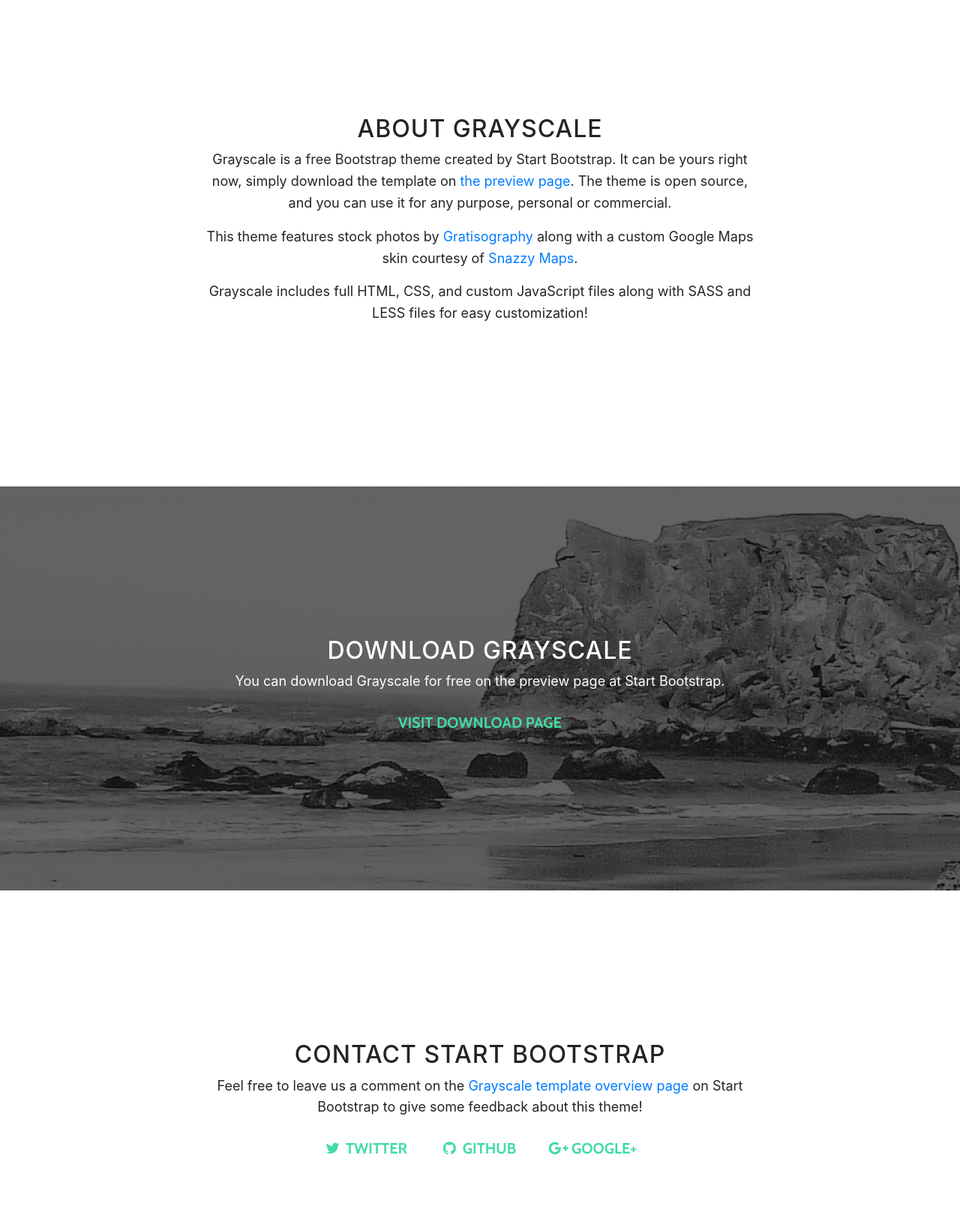
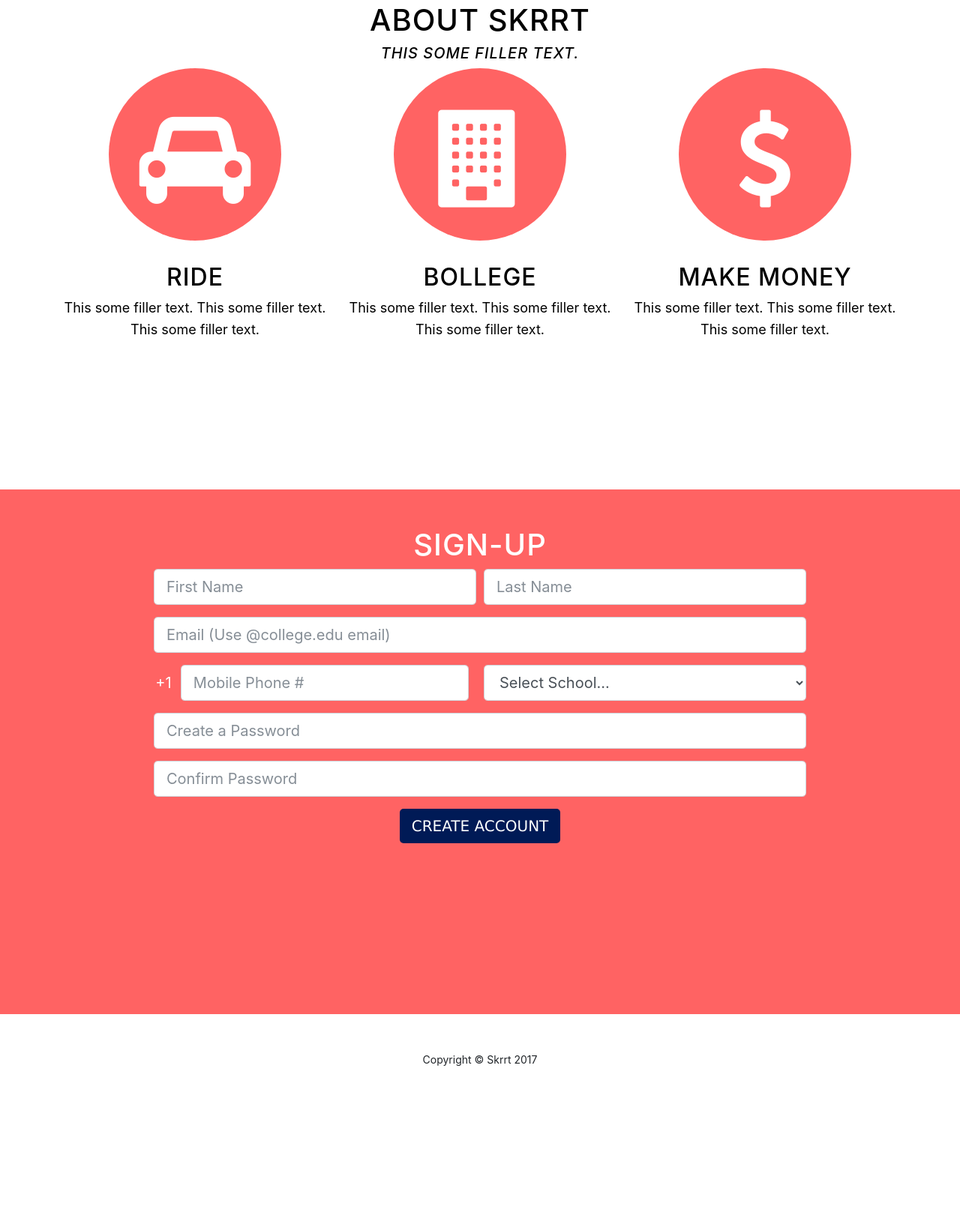
Before and after one commit to saiguy3/Coast, a website with bundled scripts: page index.html in a window 1280 px wide. Shown: the part 847-2480 px from the top of the page at 75% size. After the commit the page ends 2322 px from the top, so only its background shows below. Built offline with nearby package versions, Linux system fonts and the light colour scheme.

Commit message:
Landing Page
Designed landing page with about section and register section

```diff
--- a/css/grayscale.css
+++ b/css/grayscale.css
@@ -144,7 +144,7 @@
   padding-top: 150px;
   padding-bottom: 150px; }
 
-.download-section {
+.register-section {
   color: white;
   background: url("../img/downloads-bg.jpg") no-repeat center center scroll;
   background-color: black;
--- a/index.html
+++ b/index.html
@@ -5,10 +5,10 @@
 
     <meta charset="utf-8">
     <meta name="viewport" content="width=device-width, initial-scale=1, shrink-to-fit=no">
-    <meta name="description" content="">
-    <meta name="author" content="">
+    <meta name="description" content="A rideshare web service for college students.">
+    <meta name="author" content="Sai Atmakuri and Tanish Ambulkar">
 
-    <title>Grayscale - Start Bootstrap Theme</title>
+    <title>Skrrt</title>
 
     <!-- Bootstrap core CSS -->
     <link href="vendor/bootstrap/css/bootstrap.min.css" rel="stylesheet">
@@ -28,7 +28,7 @@
     <!-- Navigation -->
     <nav class="navbar navbar-expand-lg navbar-light fixed-top" id="mainNav">
       <div class="container">
-        <a class="navbar-brand js-scroll-trigger" href="#page-top">Start Bootstrap</a>
+        <a class="navbar-brand js-scroll-trigger" href="#page-top">Skkrt</a>
         <button class="navbar-toggler navbar-toggler-right" type="button" data-toggle="collapse" data-target="#navbarResponsive" aria-controls="navbarResponsive" aria-expanded="false" aria-label="Toggle navigation">
           Menu
           <i class="fa fa-bars"></i>
@@ -39,10 +39,10 @@
               <a class="nav-link js-scroll-trigger" href="#about">About</a>
             </li>
             <li class="nav-item">
-              <a class="nav-link js-scroll-trigger" href="#download">Download</a>
+              <a class="nav-link js-scroll-trigger" href="#register">Sign-Up</a>
             </li>
-            <li class="nav-item">
-              <a class="nav-link js-scroll-trigger" href="#contact">Contact</a>
+            <li class="nav-item" id="menu-item-login">
+              <a class="nav-link" href="/login.html">Log-In</a>
             </li>
           </ul>
         </div>
@@ -55,9 +55,8 @@
         <div class="container">
           <div class="row">
             <div class="col-lg-8 mx-auto">
-              <h1 class="brand-heading">Grayscale</h1>
-              <p class="intro-text">A free, responsive, one page Bootstrap theme.
-                <br>Created by Start Bootstrap.</p>
+              <h1 class="brand-heading">Skrrt</h1>
+              <p class="intro-text">A rideshare web service for college students.</p>
               <a href="#about" class="btn btn-circle js-scroll-trigger">
                 <i class="fa fa-angle-double-down animated"></i>
               </a>
@@ -68,75 +67,109 @@
     </header>
 
     <!-- About Section -->
-    <section id="about" class="content-section text-center">
+    <section id="about" class="text-center">
       <div class="container">
         <div class="row">
-          <div class="col-lg-8 mx-auto">
-            <h2>About Grayscale</h2>
-            <p>Grayscale is a free Bootstrap theme created by Start Bootstrap. It can be yours right now, simply download the template on
-              <a href="http://startbootstrap.com/template-overviews/grayscale/">the preview page</a>. The theme is open source, and you can use it for any purpose, personal or commercial.</p>
-            <p>This theme features stock photos by
-              <a href="http://gratisography.com/">Gratisography</a>
-              along with a custom Google Maps skin courtesy of
-              <a href="http://snazzymaps.com/">Snazzy Maps</a>.</p>
-            <p>Grayscale includes full HTML, CSS, and custom JavaScript files along with SASS and LESS files for easy customization!</p>
+          <div class="col-lg-12 mx-auto">
+            <h1>About Skrrt</h1>
+            <h5>This some filler text.</h5>
+            <div class="row">
+              <div class="col-md-4 about_icon">
+                  <i class="fa fa-car fa-inverse"></i>
+                  <h2>Ride</h2>
+                  <p>This some filler text. This some filler text. This some filler text.</p>
+              </div>
+              <div class="col-md-4 about_icon">
+                  <i class="fa fa-building fa-inverse"></i>
+                  <h2>Bollege</h2>
+                  <p>This some filler text. This some filler text. This some filler text.</p>
+              </div>
+              <div class="col-md-4 about_icon">
+                  <i class="fa fa-usd fa-inverse"></i>
+                  <h2>Make Money</h2>
+                  <p>This some filler text. This some filler text. This some filler text.</p>
+              </div>
+            </div>
           </div>
         </div>
       </div>
     </section>
 
-    <!-- Download Section -->
-    <section id="download" class="download-section content-section text-center">
+    <!-- Register Section -->
+    <section id="register" class="text-center">
       <div class="container">
-        <div class="col-lg-8 mx-auto">
-          <h2>Download Grayscale</h2>
-          <p>You can download Grayscale for free on the preview page at Start Bootstrap.</p>
-          <a href="http://startbootstrap.com/template-overviews/grayscale/" class="btn btn-default btn-lg">Visit Download Page</a>
-        </div>
-      </div>
-    </section>
-
-    <!-- Contact Section -->
-    <section id="contact" class="content-section text-center">
-      <div class="container">
-        <div class="row">
-          <div class="col-lg-8 mx-auto">
-            <h2>Contact Start Bootstrap</h2>
-            <p>Feel free to leave us a comment on the
-              <a href="http://startbootstrap.com/template-overviews/grayscale/">Grayscale template overview page</a>
-              on Start Bootstrap to give some feedback about this theme!</p>
-            <ul class="list-inline banner-social-buttons">
-              <li class="list-inline-item">
-                <a href="https://twitter.com/SBootstrap" class="btn btn-default btn-lg">
-                  <i class="fa fa-twitter fa-fw"></i>
-                  <span class="network-name">Twitter</span>
-                </a>
-              </li>
-              <li class="list-inline-item">
-                <a href="https://github.com/BlackrockDigital/startbootstrap" class="btn btn-default btn-lg">
-                  <i class="fa fa-github fa-fw"></i>
-                  <span class="network-name">Github</span>
-                </a>
-              </li>
-              <li class="list-inline-item">
-                <a href="https://plus.google.com/+Startbootstrap/posts" class="btn btn-default btn-lg">
-                  <i class="fa fa-google-plus fa-fw"></i>
-                  <span class="network-name">Google+</span>
-                </a>
-              </li>
-            </ul>
+        <div class="col-lg-12 mx-auto">
+          <h1>Sign-Up</h1>
+          <div id="messageForm">
+            <form class="col-md-10 mx-auto" id="needs-validation" novalidate>
+              <div class="form-row">
+                <div class="form-group col-md-6">
+                  <input type="text" class="form-control form-control-lg" id="firstname" placeholder="First Name" required>
+                  <div class="invalid-feedback">
+                    Please provide a first name.
+                  </div>
+                </div>
+                <div class="form-group col-md-6">
+                  <input type="text" class="form-control form-control-lg" id="lastname" placeholder="Last Name" required>
+                  <div class="invalid-feedback">
+                    Please provide a last name.
+                  </div>
+                </div>
+              </div>
+              <div class="form-group">
+                <input type="email" class="form-control form-control-lg" id="email" placeholder="Email (Use @college.edu email)" required>
+                <div class="invalid-feedback">
+                  Please provide a valid .edu email.
+                </div>
+              </div>
+              <div class="form-row">
+                <div class="form-group form-row col-md-6" style="margin-right: 5px;">
+                  <label class="col-lg-1 col-form-label col-form-label-lg" for="phoneLabel">+1</label>
+                  <div class="col-lg-11">
+                    <input type="text" class="form-control form-control-lg" id="phoneNo" maxlength="10" placeholder="Mobile Phone #" required>
+                    <div class="invalid-feedback">
+                      Please provide a valid phone number (XXXXXXXXX).
+                    </div>
+                  </div>
+                </div>
+                <div class="form-group col-md-6">
+                  <select class="form-control form-control-lg" id="school" required>
+                    <option value="">Select School...</option>
+                    <option value="UCB">UC Berkeley</option>
+                    <option value="UCD">UC Davis</option>
+                    <option value="UCI">UC Irvine</option>
+                    <option value="UCLA">UC Los Angeles</option>
+                    <option value="UCM">UC Merced</option>
+                    <option value="UCR">UC Riverside</option>
+                    <option value="UCSD">UC San Diego</option>
+                    <option value="UCSB">UC Santa Barbara</option>
+                    <option value="UCSC">UC Santa Cruz</option>
+                  </select>
+                  <div class="invalid-feedback">
+                    Please select a school.
+                  </div>
+                </div>
+              </div>
+              <div class="form-group">
+                <input type="password" class="form-control form-control-lg" id="password1" placeholder="Create a Password" required>
+              </div>
+              <div class="form-group">
+                <input type="password" class="form-control form-control-lg" id="password2" placeholder="Confirm Password" required>
+                <div class="invalid-feedback">
+                  Please provide password values that match.
+                </div>
+              </div>
+              <button type="submit" class="hover btn btn-primary btn-lg" id="submit-button">Create Account</button>
+            </form>
           </div>
         </div>
       </div>
     </section>
 
-    <!-- Map Section -->
-    <div id="map"></div>
-
     <!-- Footer -->
     <footer>
       <div class="container text-center">
-        <p>Copyright &copy; Your Website 2017</p>
+        <p>Copyright &copy; Skrrt 2017</p>
       </div>
     </footer>
 
@@ -147,12 +180,27 @@
     <!-- Plugin JavaScript -->
     <script src="vendor/jquery-easing/jquery.easing.min.js"></script>
 
-    <!-- Google Maps API Key - Use your own API key to enable the map feature. More information on the Google Maps API can be found at https://developers.google.com/maps/ -->
-    <script src="https://maps.googleapis.com/maps/api/js?key=AIzaSyCRngKslUGJTlibkQ3FkfTxj3Xss1UlZDA&sensor=false"></script>
-
     <!-- Custom scripts for this template -->
     <script src="js/grayscale.min.js"></script>
 
   </body>
 
+  <script>
+  // Example starter JavaScript for disabling form submissions if there are invalid fields
+  (function() {
+    'use strict';
+
+    window.addEventListener('load', function() {
+      var form = document.getElementById('needs-validation');
+      form.addEventListener('submit', function(event) {
+        if (form.checkValidity() === false) {
+          event.preventDefault();
+          event.stopPropagation();
+        }
+        form.classList.add('was-validated');
+      }, false);
+    }, false);
+  })();
+  </script>
+
 </html>
```
Also changed, not shown: css/grayscale.min.css.
